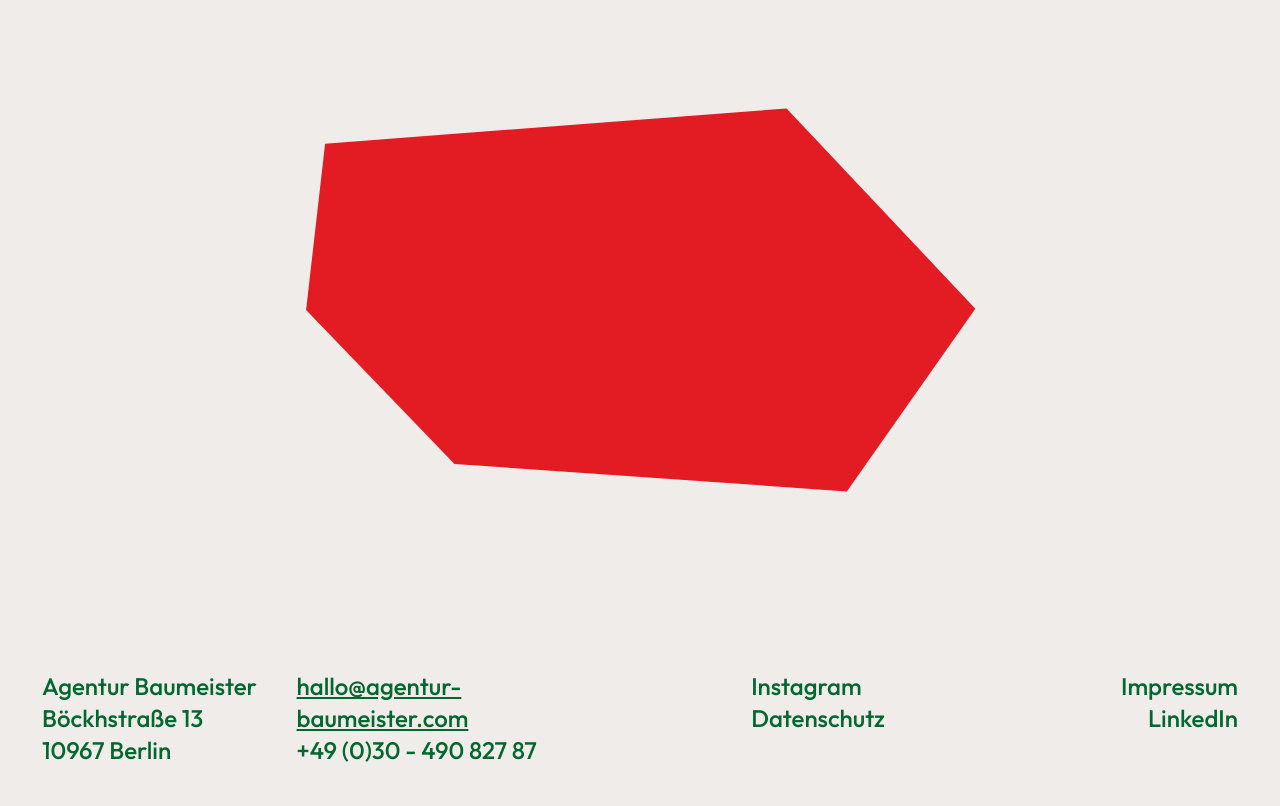
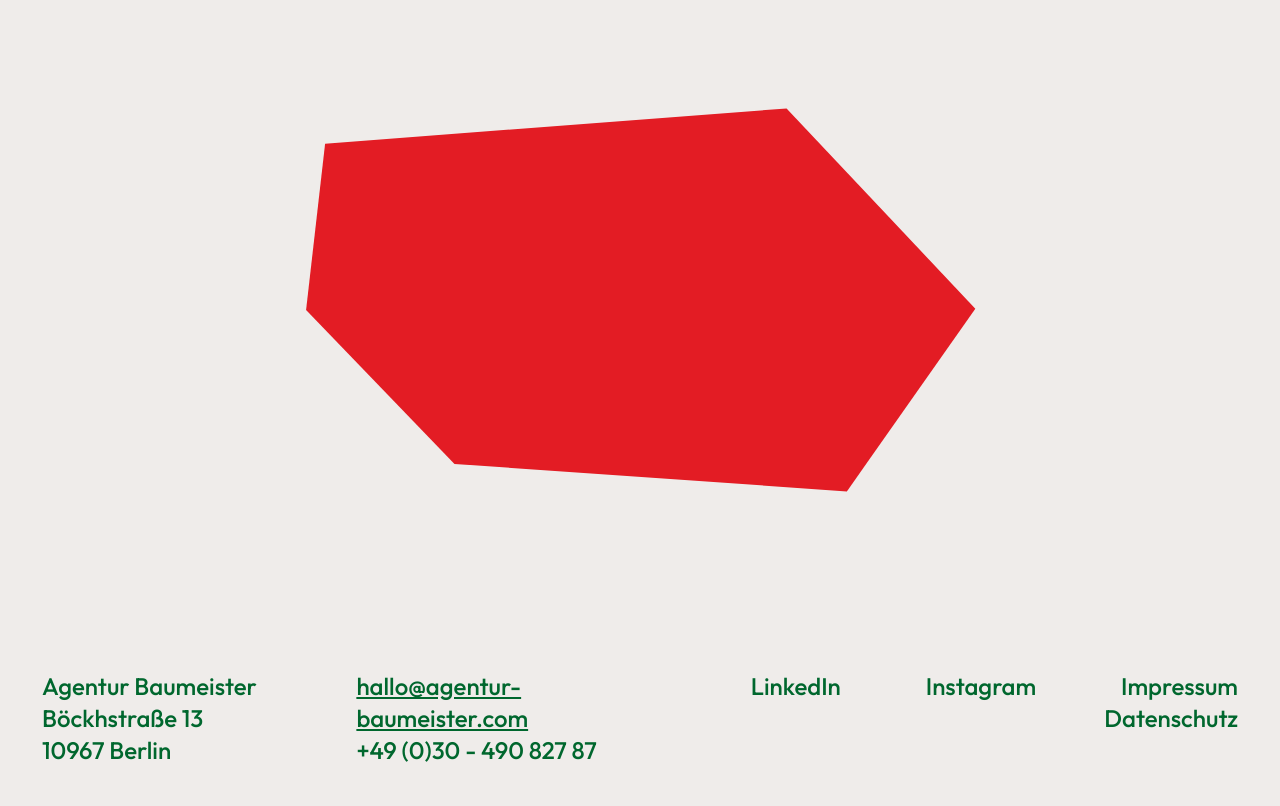
Before and after one commit to Baumeister-CO/Baumeister-v2, a website: page imprint.html in a window 1280 px wide. Shown: the part 1060-1866 px from the top of the page. Drawn offline with nearby package versions, Linux system fonts and the light colour scheme; files that its build step writes are made by us from their sources.

Commit message:
fix footer on large screen

```diff
--- a/imprint.html
+++ b/imprint.html
@@ -78,9 +78,9 @@
         <img src="/public/images/red.svg" alt="" class="w-80 md:w-md lg:w-2xl lg:h-96 hidden md:block" />
       </div>
       <div
-        class="lg:mt-44.5 ml-4.5 md:mx-10.5 flex flex-col lg:flex-row lg:justify-between space-y-10 font-medium md:mt-20.5 lg:text-2xl lg:gap-50"
+        class="lg:mt-44.5 ml-4.5 md:mx-10.5 flex flex-col lg:flex-row lg:justify-between space-y-10 font-medium md:mt-20.5 lg:text-2xl lg:gap-20"
       >
-        <div class="grid grid-cols-1 gap-y-6 md:grid-cols-2 lg:grid-cols-2 lg:w-5xl">
+        <div class="grid grid-cols-1 gap-y-6 md:grid-cols-2 lg:grid-cols-2 lg:w-3xl">
           <div>
             <p>Agentur Baumeister</p>
             <p>Böckhstraße 13</p>
@@ -95,7 +95,7 @@
         </div>
         <nav class="pb-6 md:pb-9.5 mt-10 md:mt-0">
           <ul
-            class="flex gap-x-4 md:justify-between lg:gap-x-44 md:flex-row-reverse lg:flex-row-reverse lg:flex-wrap"
+            class="flex gap-x-4 md:justify-between lg:gap-x-12 md:flex-row-reverse lg:flex-row-reverse lg:flex-wrap"
           >
             <li class="lg:order-4"><a href="#">Datenschutz</a></li>
             <li class="lg:order-1"><a href="#"">Impressum</a></li>
```
